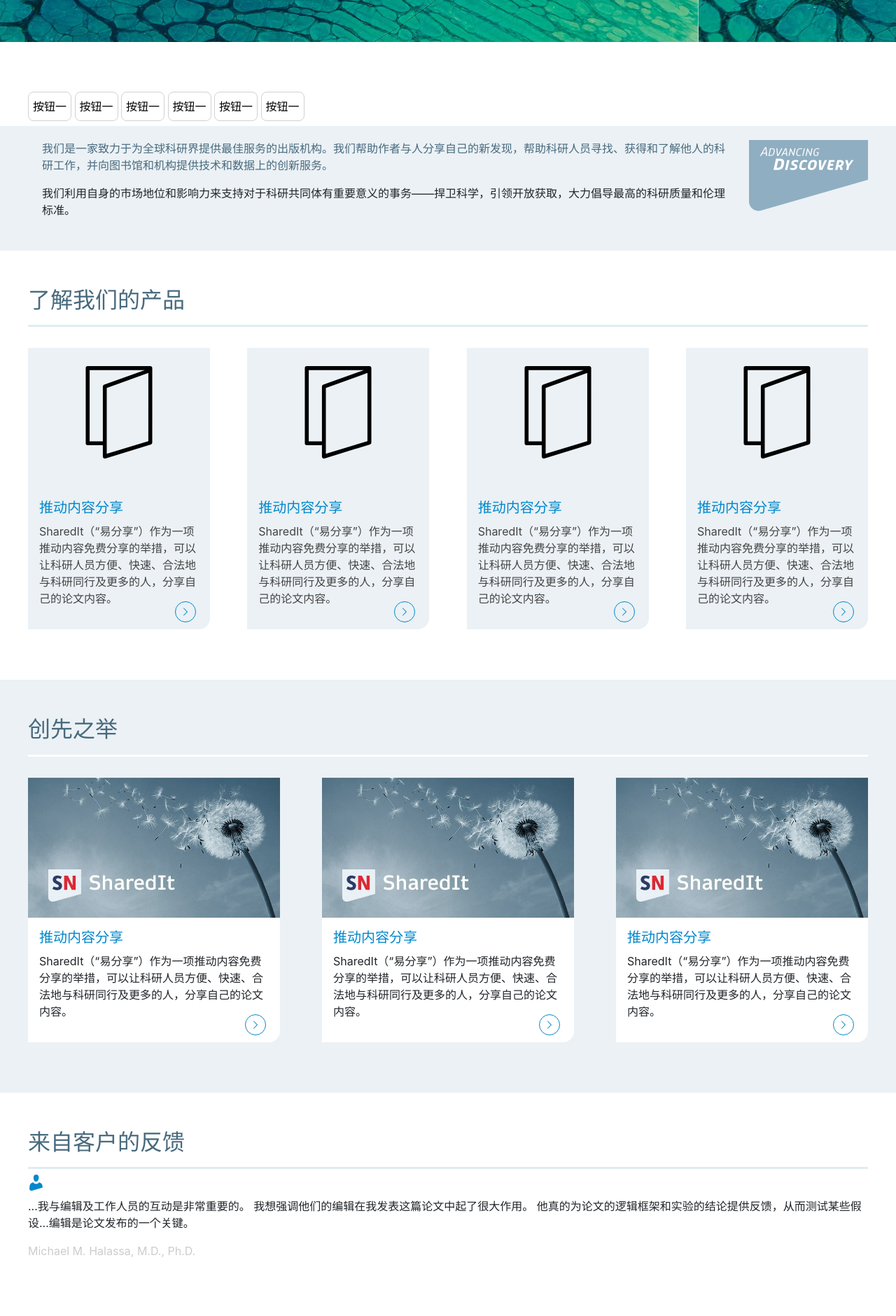
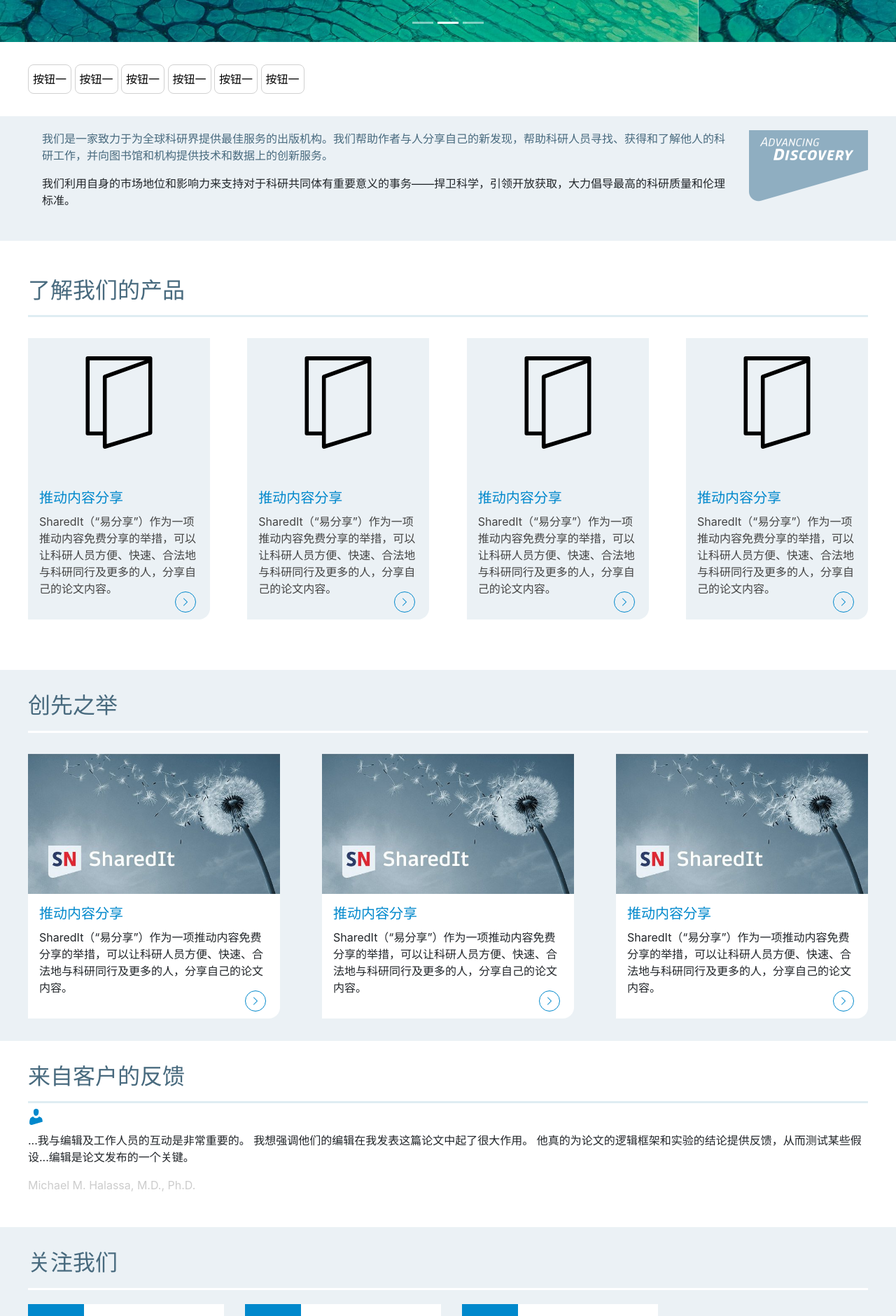
Before and after one commit to ruoru/springernature, a plain HTML site: page index.html in a window 1280 px wide. Shown: the part 300-2180 px from the top of the page at 70% size. Drawn offline with nearby package versions, Linux system fonts and the light colour scheme.

Commit message:
update margin

```diff
--- a/index.css
+++ b/index.css
@@ -17,6 +17,7 @@ html, body {
 .btn-1 {
 	border: 1px solid #b3b3b3;
 	background-color: #ffffff;
+	color: #999999;
 }
 
 .bg-gray {
@@ -181,10 +182,9 @@ html, body {
 
 
 	.buttons {
-		height: 120px;
+		overflow: hidden;
 	}
 	.buttons button {
-		margin-top: 39px;
 		height: 42px;
 		border: 1px solid #d1d1d1;
 	    border-radius: 8px;
@@ -223,7 +223,7 @@ html, body {
 	}
 
 	.n4 {
-		padding: 20px 0 40px;
+
 	}
 	.n4 .home-cards {
 		margin-top: 30px;
@@ -237,7 +237,6 @@ html, body {
 	}
 
 	.n5 {
-		padding: 20px 0 40px;
 	}
 	.n5 .text-wrap {
 		margin-top: 30px;
@@ -258,7 +257,6 @@ html, body {
 
 
 	.n6 {
-		padding: 20px 0 40px;
 	}
 	.n6 .teaser-wrap {
 		display: flex;
--- a/index.html
+++ b/index.html
@@ -30,7 +30,7 @@
                 </div>
                 <div class="header-center-right">
                     <div class="dropdown">
-                        <button class="btn btn-secondary dropdown-toggle" type="button" id="dropdownMenu2" data-toggle="dropdown" aria-haspopup="true" aria-expanded="false">
+                        <button class="btn btn-secondary dropdown-toggle btn-1" type="button" id="dropdownMenu2" data-toggle="dropdown" aria-haspopup="true" aria-expanded="false">
                             Dropdown
                         </button>
                         <div class="dropdown-menu" aria-labelledby="dropdownMenu2">
@@ -56,7 +56,7 @@
 
             <div class="main-layout image-title-description">
                 <div id="carouselExampleIndicators" class="carousel slide" data-ride="carousel">
-                    <ol class="carousel-indicators h300">
+                    <ol class="carousel-indicators">
                         <li data-target="#carouselExampleIndicators" data-slide-to="0" class="active"></li>
                         <li data-target="#carouselExampleIndicators" data-slide-to="1"></li>
                         <li data-target="#carouselExampleIndicators" data-slide-to="2"></li>
```
